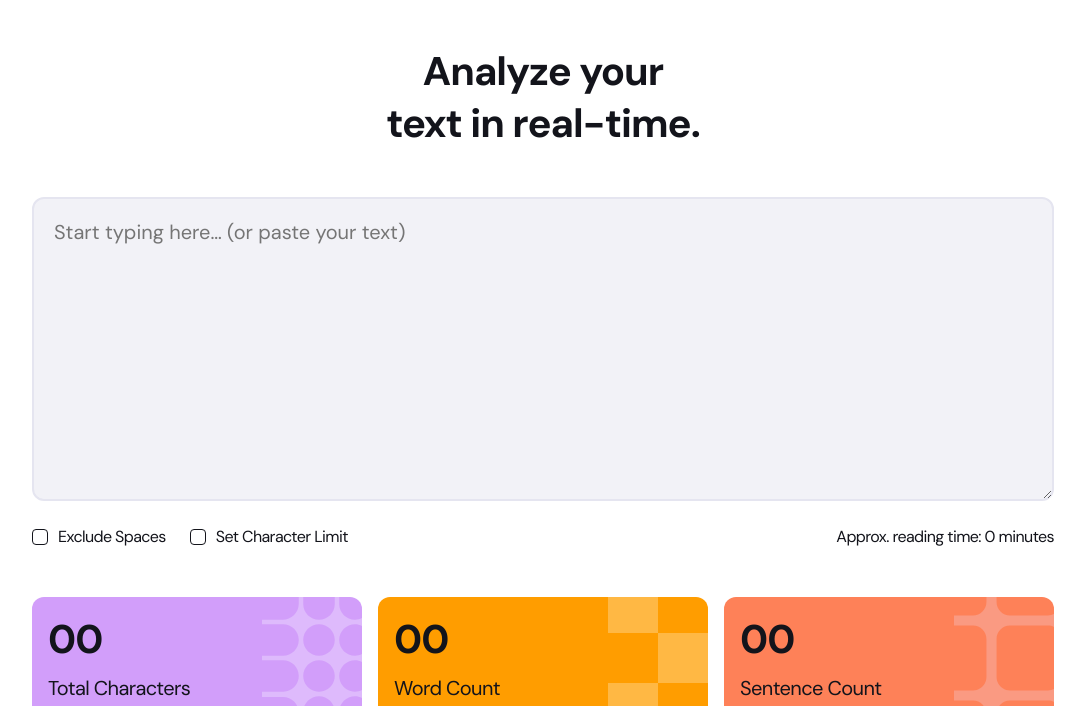
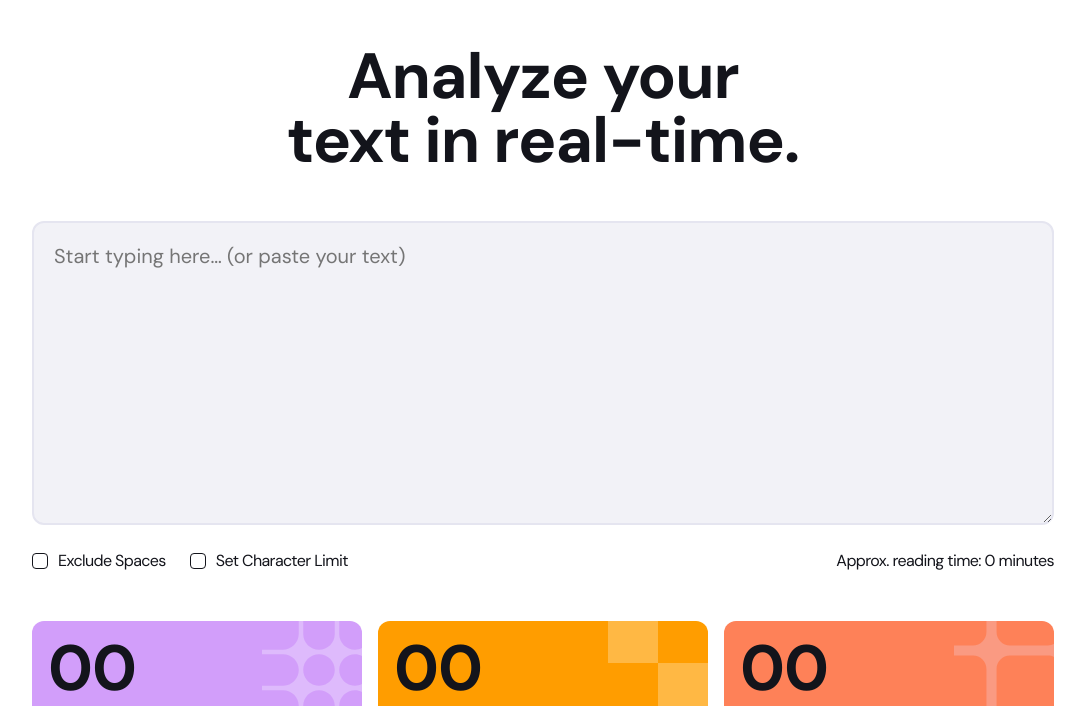
Before and after one commit to PieterBoghaert/character-count, a plain HTML site: page index.html in a window 1280 px wide. Shown: the part 79-785 px from the top of the page, without its empty margins (97-1182 px from the left). Drawn offline with Linux system fonts and the light colour scheme.

Commit message:
css changes

```diff
--- a/scss/global/_typography.scss
+++ b/scss/global/_typography.scss
@@ -27,7 +27,7 @@
   }
 
   :root {
-    --fs-64: calc(34 / 16 * 1rem);
+    --fs-64: calc(64 / 16 * 1rem);
     --fs-40: calc(40 / 16 * 1rem);
     --fs-34: calc(34 / 16 * 1rem);
     --fs-24: calc(24 / 16 * 1rem);
@@ -36,6 +36,7 @@
 
     --font-size-h1: clamp(var(--fs-40), 0.625rem + 6vw, var(--fs-64));
     --font-size-h2: var(--fs-40);
+    --font-size-h3: var(--fs-24);
     --font-size-p: var(--fs-20);
     --font-size-summary: clamp(var(--fs-16), 0.955rem + 0.23vw, var(--fs-18));
     --font-default: "DM Sans", sans-serif;
@@ -65,6 +66,7 @@
     max-inline-size: 15ch;
     text-wrap: balance;
     font-weight: 700;
+    line-height: 1;
   }
 
   :is(h1, .h1, h2, .h2) {
@@ -75,7 +77,7 @@
   h3,
   .h3 {
     font-weight: 600;
-    font-size: var(--fs-24);
+    font-size: var(--font-size-h3);
   }
 
   p {
```
Also changed, not shown: dist/css/style.min.css, 1 other file.
